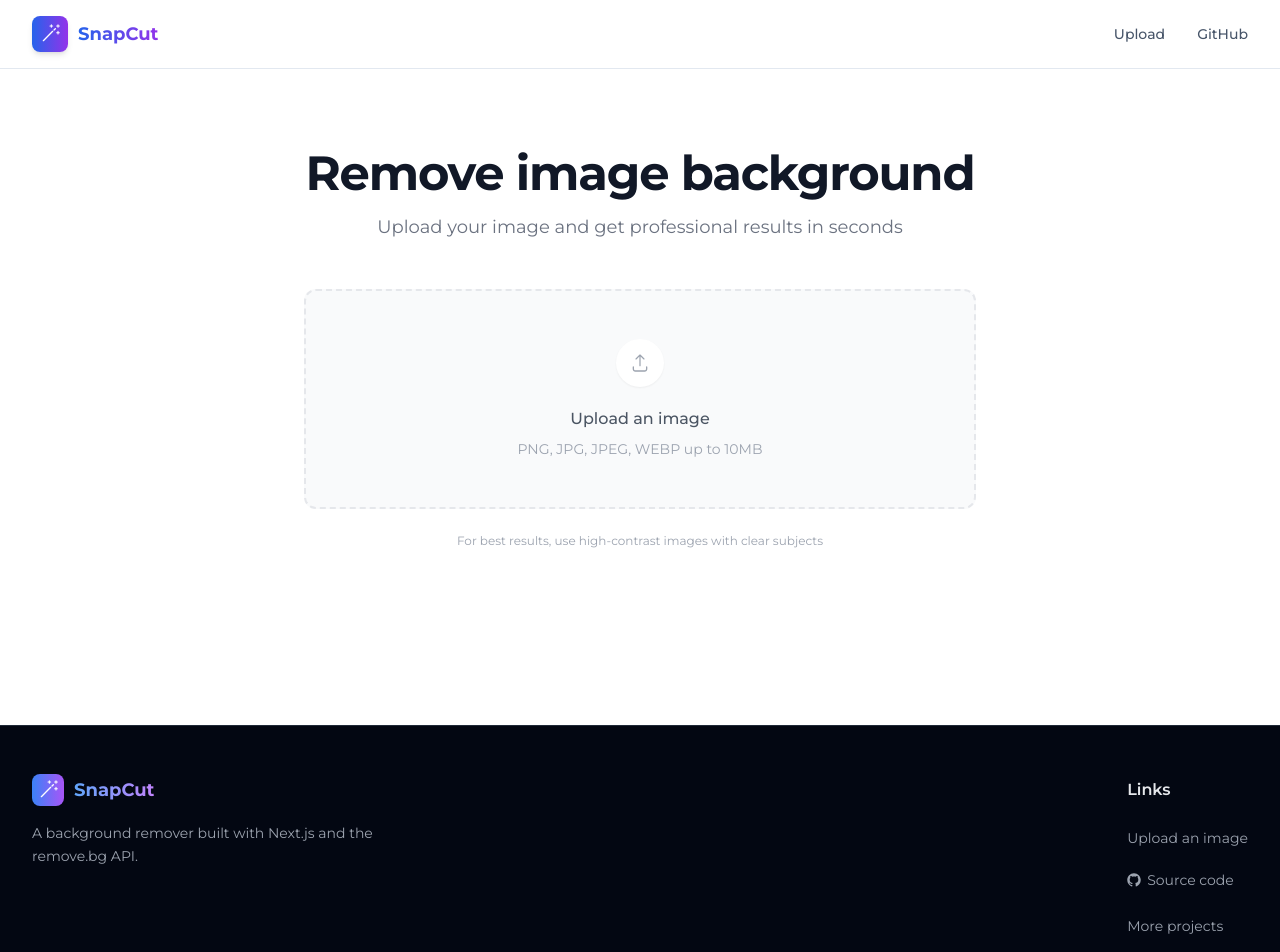
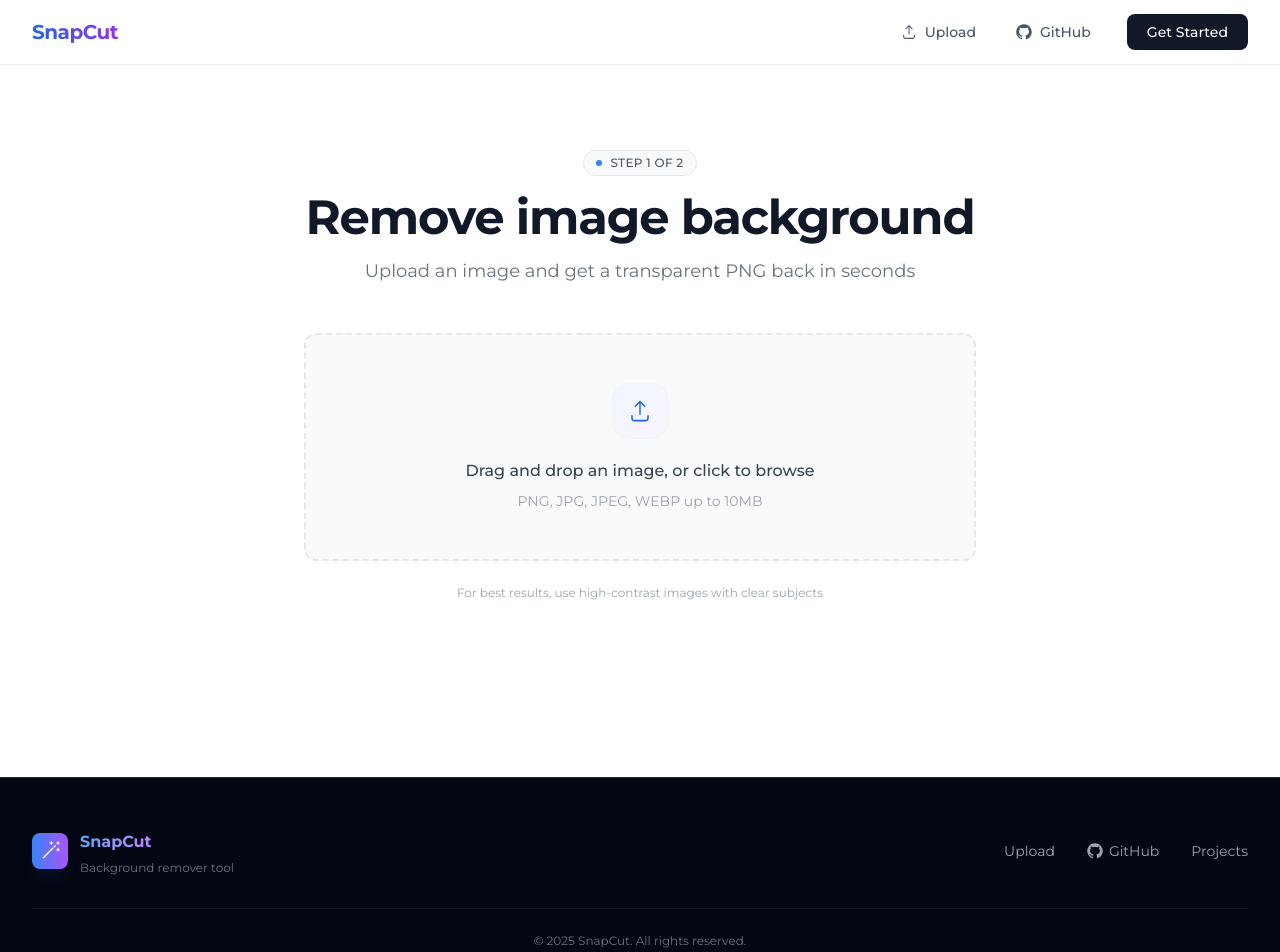
Before and after one commit to DipeshPun91/bg_remover, a Next.js app: page /remover-bg in a window 1280 px wide. Shown: the top 952 px of the page. Built offline with nearby package versions, Linux system fonts and the light colour scheme.

Commit message:
pages fixed commit

```diff
--- a/src/app/remover-bg/page.tsx
+++ b/src/app/remover-bg/page.tsx
@@ -49,11 +49,17 @@
           variants={childVariants}
           className="text-center mb-12 space-y-4"
         >
+          <div className="inline-flex items-center gap-2 px-3 py-1 bg-gray-50 border border-gray-200 rounded-full">
+            <span className="w-1.5 h-1.5 bg-blue-500 rounded-full" />
+            <p className="text-xs font-medium text-gray-600 uppercase tracking-wide">
+              Step 1 of 2
+            </p>
+          </div>
           <h1 className="text-4xl sm:text-5xl font-bold text-gray-900 tracking-tight">
             Remove image background
           </h1>
           <p className="text-lg text-gray-500 max-w-xl mx-auto">
-            Upload your image and get professional results in seconds
+            Upload an image and get a transparent PNG back in seconds
           </p>
         </motion.div>
 
--- a/src/app/remover-bg/result/page.tsx
+++ b/src/app/remover-bg/result/page.tsx
@@ -138,55 +138,63 @@
         </div>
 
         {/* Result Card */}
-        <div className="bg-white border border-gray-100 rounded-xl shadow-sm overflow-hidden relative">
-          {/* Actions - Top Right */}
-          <div className="absolute top-4 right-4 z-10 flex gap-2">
-            <button
-              onClick={handleCopyImage}
-              className="inline-flex items-center justify-center gap-2 bg-white/90 backdrop-blur-sm border border-gray-200 text-gray-700 px-3 py-2 rounded-lg
-                       hover:bg-white transition-all font-medium text-sm shadow-sm"
-              title="Copy image"
-            >
-              <CopyIcon className="w-4 h-4" />
-              {copied ? "Copied!" : "Copy"}
-            </button>
+        <div className="bg-white border border-gray-100 rounded-xl shadow-sm overflow-hidden">
+          {/* Image Container — checkerboard pattern makes the transparent
+              background actually visible, the standard convention used by
+              tools like Figma and Photoshop */}
+          <div
+            className="p-8 flex items-center justify-center min-h-[500px]"
+            style={{
+              backgroundImage:
+                "linear-gradient(45deg, #e5e7eb 25%, transparent 25%), linear-gradient(-45deg, #e5e7eb 25%, transparent 25%), linear-gradient(45deg, transparent 75%, #e5e7eb 75%), linear-gradient(-45deg, transparent 75%, #e5e7eb 75%)",
+              backgroundSize: "20px 20px",
+              backgroundPosition: "0 0, 0 10px, 10px -10px, -10px 0px",
+              backgroundColor: "#fafafa",
+            }}
+          >
+            <div className="relative w-full max-w-2xl h-96">
+              <Image
+                src={imageUrl}
+                alt="Processed image with transparent background"
+                fill
+                className="object-contain drop-shadow-sm"
+                priority
+              />
+            </div>
+          </div>
 
+          {/* Actions */}
+          <div className="flex flex-col sm:flex-row gap-3 p-4 border-t border-gray-100 bg-white">
             <a
               href={imageUrl}
               download="transparent-image.png"
-              className="inline-flex items-center justify-center gap-2 bg-gray-900/90 backdrop-blur-sm text-white px-3 py-2 rounded-lg
-                       hover:bg-gray-900 transition-all font-medium text-sm shadow-sm"
-              title="Download image"
+              className="flex-1 inline-flex items-center justify-center gap-2 bg-gray-900 text-white px-4 py-2.5 rounded-lg
+                       hover:bg-gray-800 transition-all font-medium text-sm"
             >
               <DownloadIcon className="w-4 h-4" />
-              Download
+              Download PNG
             </a>
+
+            <button
+              onClick={handleCopyImage}
+              className="inline-flex items-center justify-center gap-2 border border-gray-200 text-gray-700 px-4 py-2.5 rounded-lg
+                       hover:bg-gray-50 transition-all font-medium text-sm"
+            >
+              <CopyIcon className="w-4 h-4" />
+              {copied ? "Copied!" : "Copy image"}
+            </button>
 
             <button
               onClick={() => {
                 sessionStorage.removeItem("bgRemoverResult");
                 window.location.href = "/remover-bg";
               }}
-              className="inline-flex items-center justify-center gap-2 bg-white/90 backdrop-blur-sm border border-gray-200 text-gray-700 px-3 py-2 rounded-lg
-                       hover:bg-white transition-all font-medium text-sm shadow-sm"
-              title="Process another image"
+              className="inline-flex items-center justify-center gap-2 border border-gray-200 text-gray-700 px-4 py-2.5 rounded-lg
+                       hover:bg-gray-50 transition-all font-medium text-sm"
             >
               <ArrowLeftIcon className="w-4 h-4" />
-              New
+              New image
             </button>
-          </div>
-
-          {/* Image Container */}
-          <div className="bg-gray-50 p-8 flex items-center justify-center min-h-[500px]">
-            <div className="relative w-full max-w-2xl h-96">
-              <Image
-                src={imageUrl}
-                alt="Processed image with transparent background"
-                fill
-                className="object-contain"
-                priority
-              />
-            </div>
           </div>
         </div>
 
--- a/src/components/Footer.tsx
+++ b/src/components/Footer.tsx
@@ -14,66 +14,57 @@
   return (
     <motion.footer
       variants={childVariants}
-      className="bg-gray-950 border-t border-gray-800 mt-24 pt-12 pb-8"
+      className="bg-gray-950 border-t border-gray-800 mt-24"
     >
-      <div className="max-w-7xl mx-auto px-4 sm:px-6 lg:px-8">
-        <div className="flex flex-col md:flex-row justify-between gap-8 mb-12">
-          {/* Brand Section */}
-          <div className="space-y-4 max-w-sm">
-            <div className="flex items-center gap-2.5">
-              <div className="w-8 h-8 bg-gradient-to-r from-blue-500 to-purple-500 rounded-lg flex items-center justify-center">
+      <div className="max-w-7xl mx-auto px-4 sm:px-6 lg:px-8 py-12">
+        <div className="flex flex-col md:flex-row justify-between items-start md:items-center gap-6 md:gap-12">
+          {/* Brand Section - Left */}
+          <div className="flex items-center gap-3 flex-1">
+            <div className="w-9 h-9 bg-gradient-to-r from-blue-500 to-purple-500 rounded-lg flex items-center justify-center shadow-lg shadow-blue-500/10 flex-shrink-0">
               <MagicWandIcon className="w-5 h-5 text-white" />
             </div>
-              <span className="text-lg font-bold bg-gradient-to-r from-blue-400 to-purple-400 bg-clip-text text-transparent">
+            <div>
+              <span className="text-base font-bold bg-gradient-to-r from-blue-400 to-purple-400 bg-clip-text text-transparent">
                 SnapCut
               </span>
-            </div>
-            <p className="text-sm text-gray-400 leading-relaxed">
-              A background remover built with Next.js and the remove.bg API.
+              <p className="text-xs text-gray-500 mt-0.5">
+                Background remover tool
               </p>
             </div>
+          </div>
 
-          {/* Links Section */}
-          <div className="space-y-4">
-            <h4 className="font-semibold text-gray-200">Links</h4>
-            <ul className="space-y-3">
-              <li>
+          {/* Links Section - Right */}
+          <div className="flex items-center gap-6 md:gap-8 flex-wrap">
             <Link
               href="/remover-bg"
-                  className="text-sm text-gray-400 hover:text-blue-400 transition-colors"
+              className="text-sm text-gray-400 hover:text-blue-400 transition-colors duration-200"
             >
-                  Upload an image
+              Upload
             </Link>
-              </li>
-              <li>
             <a
               href="https://github.com/DipeshPun91/bg_remover"
               target="_blank"
               rel="noopener noreferrer"
-                  className="inline-flex items-center gap-1.5 text-sm text-gray-400 hover:text-blue-400 transition-colors"
+              className="inline-flex items-center gap-1.5 text-sm text-gray-400 hover:text-blue-400 transition-colors duration-200"
             >
-                  <GitHubLogoIcon className="w-3.5 h-3.5" />
-                  Source code
+              <GitHubLogoIcon className="w-4 h-4" />
+              GitHub
             </a>
-              </li>
-              <li>
             <a
               href="https://github.com/DipeshPun91"
               target="_blank"
               rel="noopener noreferrer"
-                  className="text-sm text-gray-400 hover:text-blue-400 transition-colors"
+              className="text-sm text-gray-400 hover:text-blue-400 transition-colors duration-200"
             >
-                  More projects
+              Projects
             </a>
-              </li>
-            </ul>
           </div>
         </div>
 
         {/* Bottom Bar */}
-        <div className="border-t border-gray-800 pt-8">
-          <p className="text-sm text-gray-500 text-center">
-            © {currentYear} SnapCut. Built by Dipesh Pun.
+        <div className="border-t border-gray-800/50 mt-8 pt-6">
+          <p className="text-xs text-gray-500 text-center">
+            © {currentYear} SnapCut. All rights reserved.
           </p>
         </div>
       </div>
--- a/src/components/Header.tsx
+++ b/src/components/Header.tsx
@@ -1,34 +1,50 @@
 import React from "react";
 import Link from "next/link";
-import { MagicWandIcon } from "@radix-ui/react-icons";
+import { UploadIcon, GitHubLogoIcon } from "@radix-ui/react-icons";
 
 const Header = () => {
   return (
-    <nav className="sticky top-0 bg-white/80 backdrop-blur-md border-b border-slate-200 z-50">
-      <div className="max-w-7xl mx-auto px-4 sm:px-6 lg:px-8 py-4 flex items-center justify-between">
-        <Link href="/" className="flex items-center gap-2.5">
-          <div className="w-9 h-9 bg-gradient-to-r from-blue-600 to-purple-600 rounded-lg flex items-center justify-center shadow-md">
-            <MagicWandIcon className="w-5 h-5 text-white" />
-          </div>
-          <span className="text-lg font-bold bg-gradient-to-r from-blue-600 to-purple-600 bg-clip-text text-transparent">
+    <nav className="sticky top-0 bg-white/90 backdrop-blur-md border-b border-slate-200/80 z-50">
+      <div className="max-w-7xl mx-auto px-4 sm:px-6 lg:px-8 py-3.5 flex items-center justify-between">
+        {/* Logo */}
+        <Link href="/" className="group relative flex items-center">
+          <span className="text-xl font-bold tracking-tight bg-gradient-to-r from-blue-600 to-purple-600 bg-clip-text text-transparent hover:from-purple-600 hover:to-blue-600 transition-all duration-300">
             SnapCut
           </span>
+          <span className="absolute -bottom-0.5 left-0 w-0 h-0.5 bg-gradient-to-r from-blue-600 to-purple-600 group-hover:w-full transition-all duration-300"></span>
         </Link>
-        <div className="flex items-center gap-8 text-slate-600">
+
+        {/* Navigation Links with Icons */}
+        <div className="flex items-center gap-2">
           <Link
             href="/remover-bg"
-            className="hover:text-blue-600 transition-colors font-medium text-sm"
+            className="group relative flex items-center gap-2 px-4 py-2 text-sm font-medium text-slate-600 hover:text-blue-600 active:text-blue-700 transition-colors duration-200 rounded-lg hover:bg-blue-50/50"
           >
-            Upload
+            <UploadIcon className="w-4 h-4 transition-transform duration-200 group-hover:scale-110" />
+            <span>Upload</span>
+            {/* Underline */}
+            <span className="absolute -bottom-0.5 left-1/2 w-0 h-0.5 bg-blue-600 group-hover:w-[calc(100%-2rem)] group-hover:left-4 transition-all duration-300"></span>
           </Link>
+
           <a
             href="https://github.com/DipeshPun91/bg_remover"
             target="_blank"
             rel="noopener noreferrer"
-            className="hover:text-blue-600 transition-colors font-medium text-sm"
+            className="group relative flex items-center gap-2 px-4 py-2 text-sm font-medium text-slate-600 hover:text-blue-600 active:text-blue-700 transition-colors duration-200 rounded-lg hover:bg-blue-50/50"
           >
-            GitHub
+            <GitHubLogoIcon className="w-4 h-4 transition-transform duration-200 group-hover:scale-110" />
+            <span>GitHub</span>
+            {/* Underline */}
+            <span className="absolute -bottom-0.5 left-1/2 w-0 h-0.5 bg-blue-600 group-hover:w-[calc(100%-2rem)] group-hover:left-4 transition-all duration-300"></span>
           </a>
+
+          {/* CTA Button */}
+          <Link
+            href="/remover-bg"
+            className="ml-3 px-5 py-2 text-sm font-medium text-white bg-gray-900 rounded-lg hover:shadow-lg hover:shadow-blue-500/25 transition-all duration-300 hover:scale-[1.02] active:scale-[0.98]"
+          >
+            Get Started
+          </Link>
         </div>
       </div>
     </nav>
--- a/src/components/ImageUploader.tsx
+++ b/src/components/ImageUploader.tsx
@@ -15,10 +15,12 @@
   const [file, setFile] = useState<File | null>(null);
   const [loading, setLoading] = useState(false);
   const [preview, setPreview] = useState<string | null>(null);
+  const [error, setError] = useState<string | null>(null);
 
   const onDrop = useCallback((acceptedFiles: File[]) => {
     const selectedFile = acceptedFiles[0];
     setFile(selectedFile);
+    setError(null);
 
     // Create preview URL
     const previewUrl = URL.createObjectURL(selectedFile);
@@ -31,6 +33,7 @@
     }
     setFile(null);
     setPreview(null);
+    setError(null);
   };
 
   const { getRootProps, getInputProps, isDragActive } = useDropzone({
@@ -44,6 +47,7 @@
     if (!file) return;
 
     setLoading(true);
+    setError(null);
     try {
       const formData = new FormData();
       formData.append("image", file);
@@ -54,12 +58,24 @@
       });
 
       const result = await response.json();
+
+      if (!response.ok) {
+        setError(result.error || "Something went wrong. Please try again.");
+        return;
+      }
+
       onProcessingComplete(result.imageUrl);
-    } catch (error) {
-      console.error("Error:", error);
+    } catch (err) {
+      console.error("Error:", err);
+      setError("Something went wrong. Please try again.");
     } finally {
       setLoading(false);
     }
+  };
+
+  const formatFileSize = (bytes: number) => {
+    if (bytes < 1024 * 1024) return `${(bytes / 1024).toFixed(0)} KB`;
+    return `${(bytes / (1024 * 1024)).toFixed(1)} MB`;
   };
 
   return (
@@ -87,12 +103,14 @@
             >
               <input {...getInputProps()} />
               <div className="space-y-4">
-                <div className="inline-flex items-center justify-center w-12 h-12 bg-white rounded-full shadow-sm mx-auto">
-                  <UploadIcon className="w-5 h-5 text-gray-400" />
+                <div className="inline-flex items-center justify-center w-14 h-14 bg-gradient-to-br from-blue-50 to-purple-50 border border-gray-100 rounded-2xl mx-auto">
+                  <UploadIcon className="w-6 h-6 text-blue-600" />
                 </div>
                 <div>
-                  <p className="text-gray-600 font-medium">
-                    {isDragActive ? "Drop your image here" : "Upload an image"}
+                  <p className="text-gray-700 font-medium">
+                    {isDragActive
+                      ? "Drop your image here"
+                      : "Drag and drop an image, or click to browse"}
                   </p>
                   <p className="text-sm text-gray-400 mt-1">
                     PNG, JPG, JPEG, WEBP up to 10MB
@@ -110,6 +128,18 @@
             transition={{ duration: 0.3 }}
             className="space-y-6"
           >
+            {/* Filename / size */}
+            {file && (
+              <div className="flex items-center justify-between px-1">
+                <p className="text-sm text-gray-600 font-medium truncate max-w-[70%]">
+                  {file.name}
+                </p>
+                <p className="text-xs text-gray-400">
+                  {formatFileSize(file.size)}
+                </p>
+              </div>
+            )}
+
             {/* Image Preview */}
             <div className="relative bg-gray-50 rounded-xl p-4 border border-gray-100">
               <button
@@ -177,6 +207,15 @@
                 Choose different
               </button>
             </div>
+
+            {error && (
+              <p
+                role="alert"
+                className="text-sm text-red-600 bg-red-50 border border-red-100 rounded-lg px-4 py-3"
+              >
+                {error}
+              </p>
+            )}
           </motion.div>
         )}
       </AnimatePresence>
```
Lines whose indentation alone changed are shown as unchanged.
